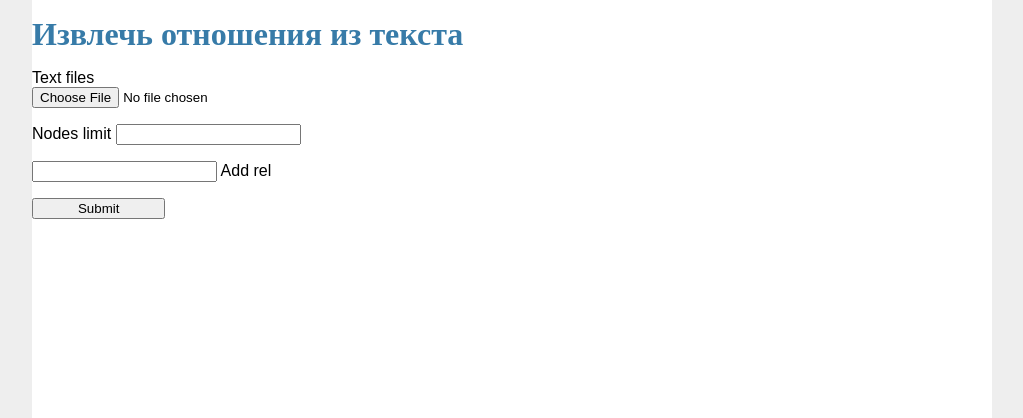
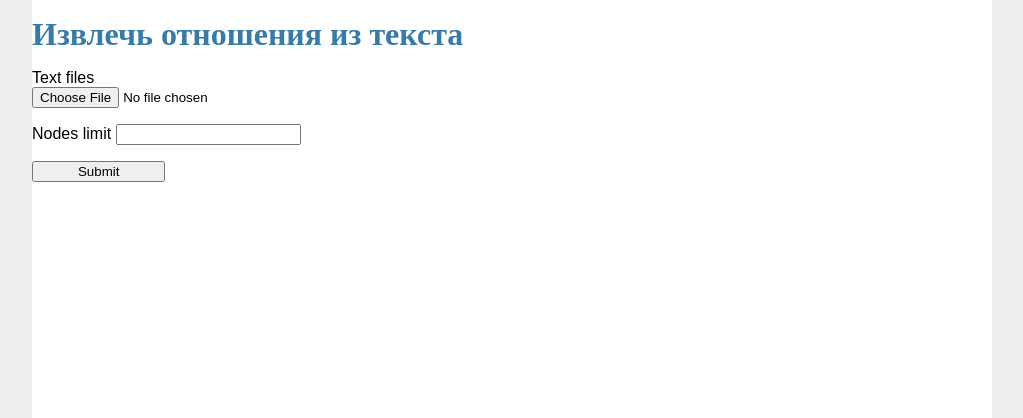
Before and after one commit to sudoandros/OpenIE, a Flask app: template templates/index.html in a window 1280 px wide. Shown: the part 50-468 px from the top of the page, without its empty margins (128-1151 px from the left). Run offline with Flask 2, Linux system fonts and the light colour scheme; the template is opened without the code that fills it: most values are stand-ins (such as "Sample title", 1, 10 or a date in 2020); form fields are guessed from the names that the template uses; parts of the project's set-up code (start-up, migrations or seed data) failed here and were passed over.

Commit message:
Start always using additional relations in web app

```diff
--- a/app.py
+++ b/app.py
@@ -44,7 +44,6 @@ class TextForm(FlaskForm):
     is_conllu = BooleanField(
         "Содержимое является синтаксически разобранным текстом в формате CoNLL-U"
     )
-    add_rel = BooleanField('Добавить дополнительные отношения "выше" и "часть"')
     submit = SubmitField("Отправить")
 
 
@@ -78,7 +77,7 @@ def extract():
             file_conllu = parse_text(text, UDPIPE_MODEL, format_=text_format)
             conllu = "{}\n{}".format(conllu, file_conllu)
 
-    additional_relations = request.form.get("add_rel") == "y"
+    additional_relations = True
     nodes_limit = int(request.form["nodes_limit"])
 
     text_reltuples = TextReltuples(
--- a/instance/config.json
+++ b/instance/config.json
@@ -1,7 +1,7 @@
 {
     "SECRET_KEY": "iamtakoiclever",
     "UDPIPE_MODEL": "models/russian-syntagrus-ud-2.4-190531.udpipe",
-    "NODES_LIMIT": 3000,
+    "NODES_LIMIT": 10000,
     "GRAPH_DIR": "graphs",
     "JSON_DIR": "jsons",
     "CONLLU_DIR": "conllu"
--- a/templates/index.html
+++ b/templates/index.html
@@ -13,7 +13,6 @@
         {{ form.nodes_limit() }}
     </p>
     <p>{{ form.is_conllu() }} {{ form.is_conllu.label }}</p>
-    <p>{{ form.add_rel() }} {{ form.add_rel.label }}</p>
     <p>{{ form.submit() }}</p>
 </form>
 {% endblock %}
```
